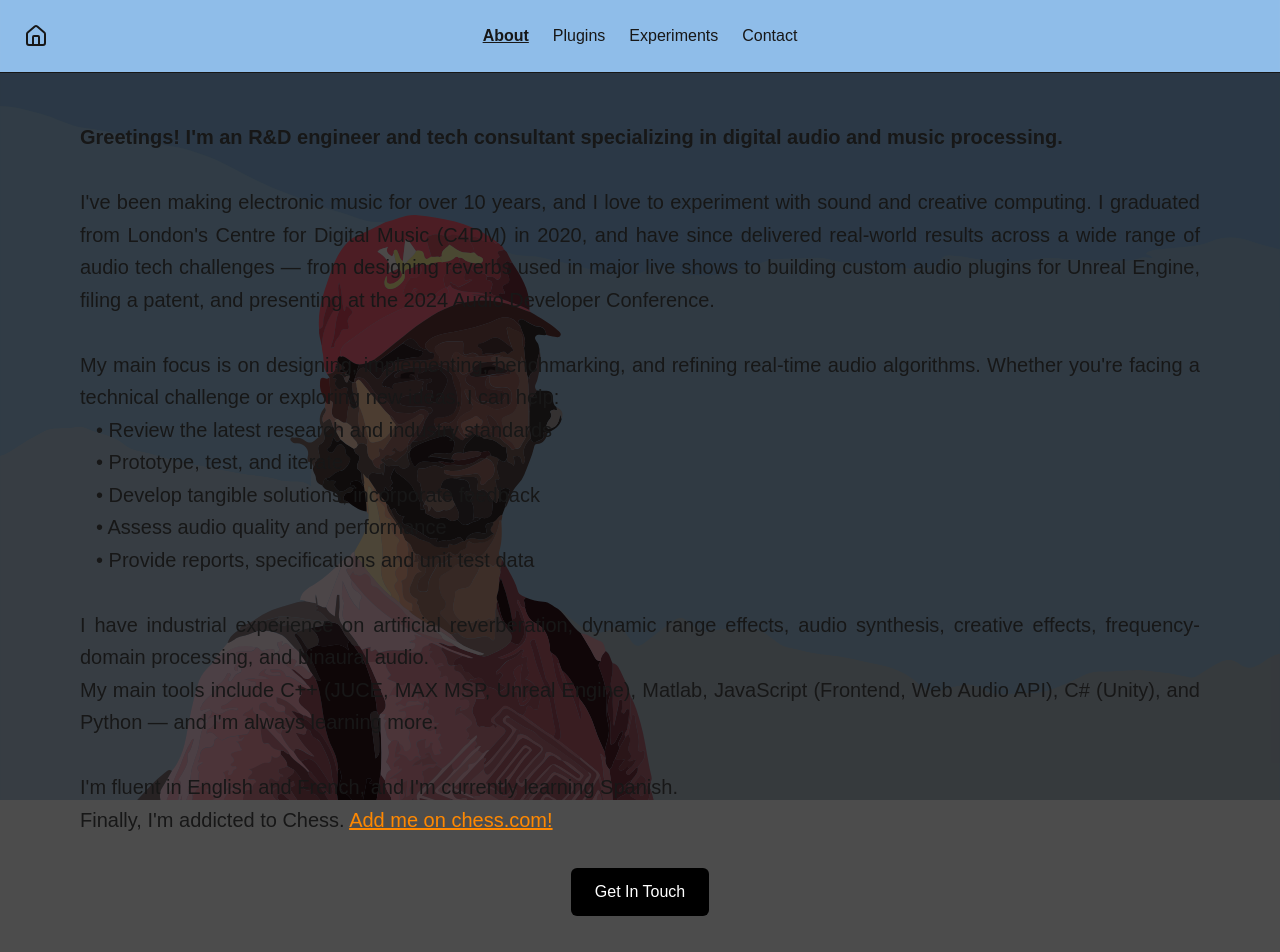
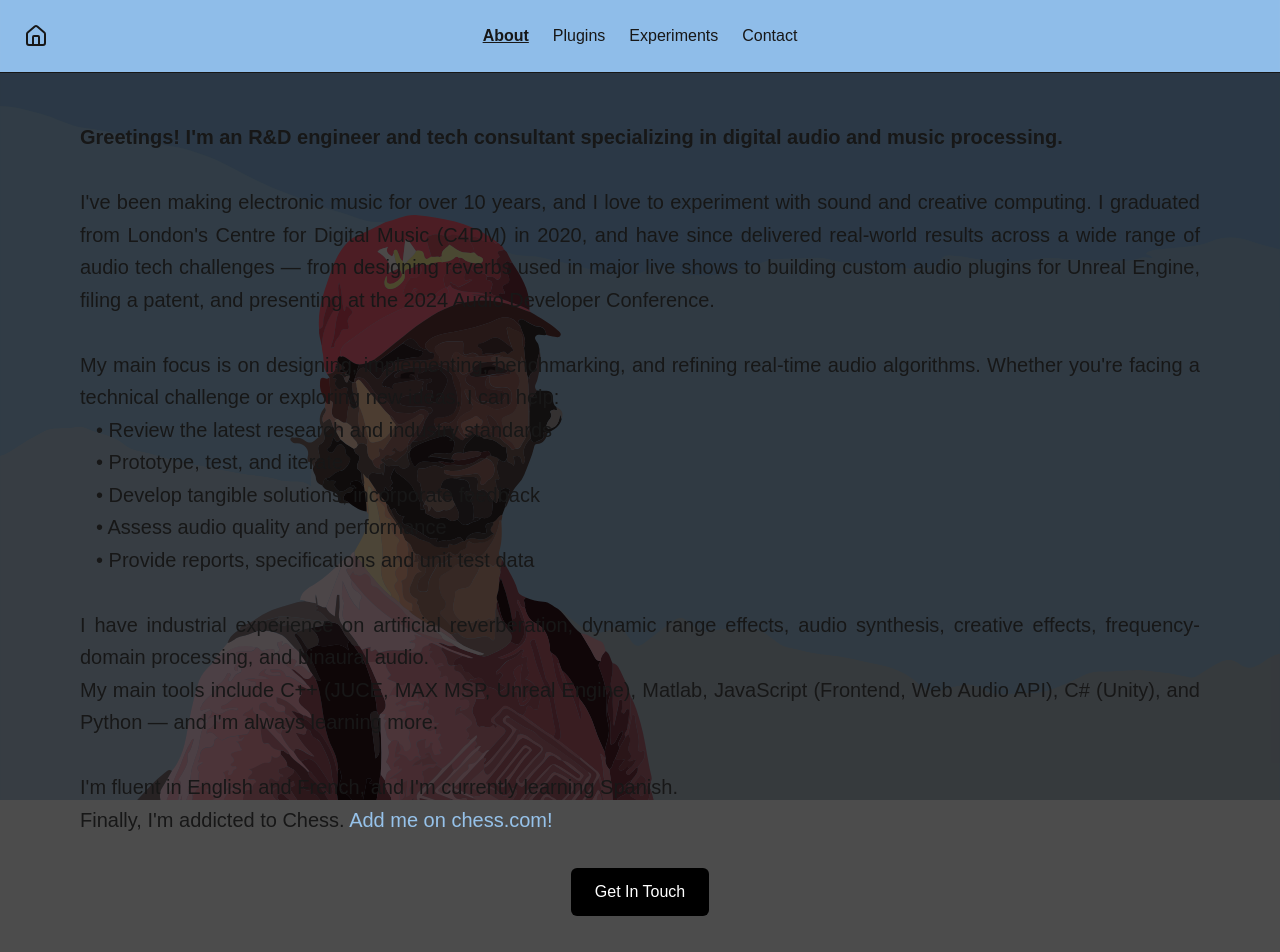
Before and after one commit to Selim-Sheta/Website, a Next.js app in the folder my-website/: page /about in a window 1280 px wide. Shown: the top 952 px of the page. Built offline with nearby package versions, Linux system fonts and the light colour scheme.

Commit message:
style fix

```diff
--- a/my-website/src/app/about/page.tsx
+++ b/my-website/src/app/about/page.tsx
@@ -29,7 +29,7 @@ export default function Page() {
                         audio synthesis, creative effects, frequency-domain processing, and binaural audio. <br/>
                         My main tools include C++ (JUCE, MAX MSP, Unreal Engine), Matlab, JavaScript (Frontend, Web Audio API), C# (Unity), and Python — and I'm always learning more. <br/><br/>
                         I'm fluent in English and French, and I'm currently learning Spanish.<br/>
-                        Finally, I'm addicted to Chess. <a href="https://link.chess.com/friend/5SGeOR" target="_blank" rel="noopener noreferrer" className="text-[#ff8800] underline">Add me on chess.com!</a>
+                        Finally, I'm addicted to Chess. <a className="link-style" href="https://link.chess.com/friend/5SGeOR" target="_blank" rel="noopener noreferrer">Add me on chess.com!</a>
                         </p>
                     <Link href="/contact" className="bg-black text-white px-6 py-3 rounded-md hover:bg-gray-800">
                         Get In Touch
--- a/my-website/src/app/globals.css
+++ b/my-website/src/app/globals.css
@@ -3,6 +3,10 @@
 :root {
   --background: #ffffff;
   --foreground: #171717;
+  --theme-color-1: #fe5e75;
+  --theme-color-2: #844a52;
+  --theme-color-3: #96c2ea;
+  --theme-color-4: #7caeec;
 }
 
 @theme inline {
@@ -26,5 +30,17 @@ body {
 }
 
 a.link-style {
-    @apply text-blue-500 underline hover:text-blue-700 transition-colors;
-  }
+    color: var(--theme-color-3);
+}
+
+a.link-style:visited {
+    color: var(--theme-color-3);
+}
+
+a.link-style:hover {
+    color: var(--theme-color-1);
+}
+
+a.link-style:active {
+    color: var(--theme-color-1);
+}
```
